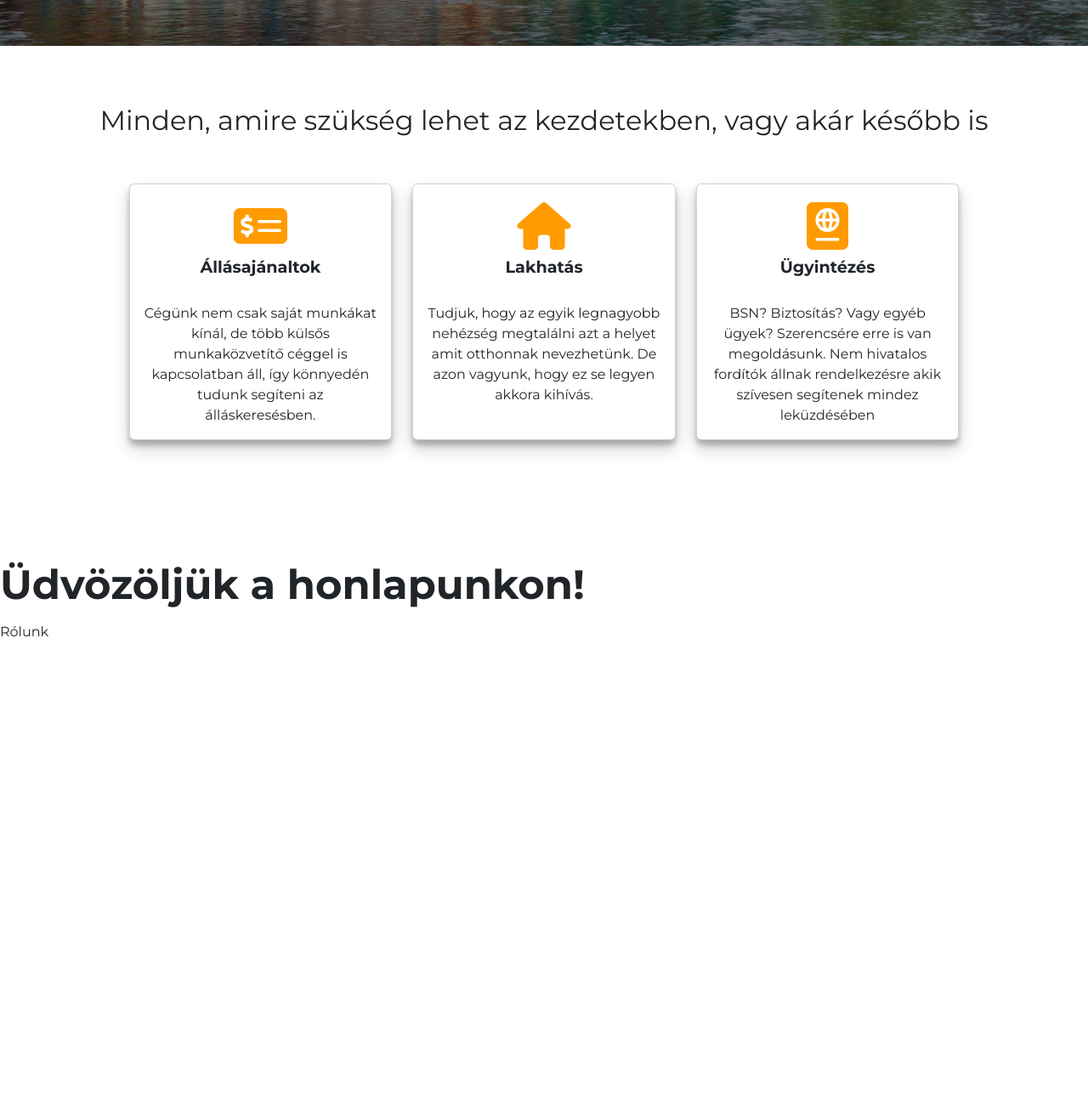
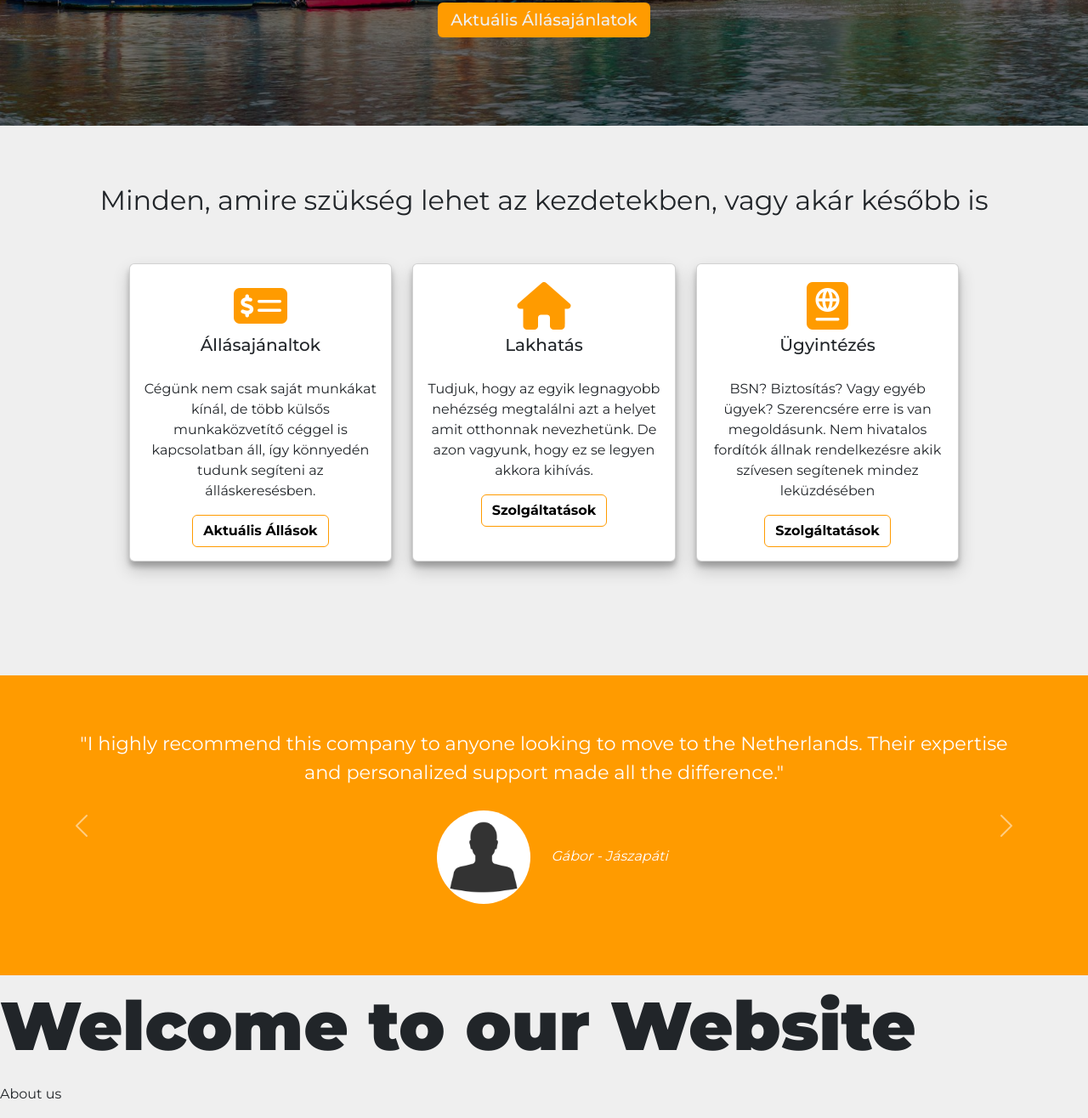
Before and after one commit to SzaboDeGergo/FintechJobs, a plain HTML site: page index.html in a window 1280 px wide. Shown: the part 514-1830 px from the top of the page at 85% size. Before the commit the page ends 1286 px from the top, so only its background shows below. Drawn offline with nearby package versions, Linux system fonts and the light colour scheme.

Commit message:
continue. carousel

```diff
--- a/css/style.css
+++ b/css/style.css
@@ -2,6 +2,7 @@ body {
     margin: 0;
     padding: 0;
     font-family: 'Montserrat', sans-serif;
+    background-color: #efefef;
 }
 
 
@@ -14,8 +15,8 @@ header {
 }
 
 h1 {
-    font-size: 3rem;
-    font-weight: 700;
+    font-size: 5rem;
+    font-weight: 900;
     line-height: 1.5;
 }
 
@@ -32,8 +33,12 @@ h3 {
 
 h4 {
     line-height: 1.5;
-    font-size: 1.2rem;
-    font-weight: 600;
+    font-size: 1.4rem;
+    font-weight: 400;
+}
+
+p {
+    font-size: 16px;
 }
 
 .navbar-brand {
@@ -75,11 +80,14 @@ h4 {
 }
 
 
-.button {
+.header-button {
     margin: 40px;
     width: 250px;
     font-size: 1.2rem;
     font-weight: 500;
+    background-color: #FF9B00;
+    color: #efefef;
+    border: none;
 }
 
 
@@ -106,6 +114,31 @@ h4 {
 
 .card-title {
     padding-bottom: 20px;
+}
+
+.card-button {
+    border: 1px solid #FF9B00;
+    background-color: white;
+    font-weight: 600;
+}
+
+.card-button:hover {
+    background-color: #FF9B00;
+    color: white;
+}
+
+#testimonials {
+    text-align: center;
+    background-color: #FF9B00;
+    color: #fff;
+}
+
+
+
+.testimonial-image {
+    width: 10%;
+    border-radius: 100%;
+    margin: 20px;
 }
 
 
--- a/index.html
+++ b/index.html
@@ -16,7 +16,7 @@
         integrity="sha384-GLhlTQ8iRABdZLl6O3oVMWSktQOp6b7In1Zl3/Jr59b6EGGoI1aFkw7cmDA6j6gD" crossorigin="anonymous">
     <!-- CSS -->
     <link rel="stylesheet" href="css/style.css">
-    <title>fintechlabs. | Hollandia másképp</title>
+    <title data-translate="logo"></title>
 
 </head>
 
@@ -30,7 +30,7 @@
         <div class="collapse navbar-collapse" id="navbarTogglerDemo01">
             <ul class="navbar-nav ms-auto">
                 <li class="nav-item">
-                    <a href="#" class="nav-link">Kezdőlap</a>
+                    <a href="#" class="nav-link" data-translate="home"></a>
                 </li>
                 <li class="nav-item">
                     <a href="#" class="nav-link">Szolgáltatások</a>
@@ -55,7 +55,7 @@
         <h1>Hollandiai<br>Álláslehetőségek <span class="auto-type"></span></h1>
         <h2>Teljeskörűen, egy nyugodtabb élet reményében</h2>
         <div class="header-buttons text-center">
-            <button class="btn btn-light button">Akutális Állásajánlatok</button>
+            <button class="btn btn-light header-button">Aktuális Állásajánlatok</button>
         </div>
     </div>
 </header>
@@ -69,10 +69,11 @@
             <div class="card h-100">
                 <div class="card-body text-center">
                     <i class="fa-solid fa-money-check-dollar about-us-fa"></i>
-                    <h4 class="card-title text-center">Állásajánaltok</h4>
+                    <h5 class="card-title text-center">Állásajánaltok</h5>
                     <p class="card-text">Cégünk nem csak saját munkákat kínál, de több külsős munkaközvetítő céggel is
                         kapcsolatban áll, így
                         könnyedén tudunk segíteni az álláskeresésben.</p>
+                    <button class="card-button btn-light btn">Aktuális Állások</button>
                 </div>
             </div>
         </div>
@@ -80,10 +81,11 @@
             <div class="card h-100">
                 <div class="card-body text-center">
                     <i class="fa-solid fa-house about-us-fa m"></i>
-                    <h4 class="card-title text-center">Lakhatás</h4>
+                    <h5 class="card-title text-center">Lakhatás</h5>
                     <p class="card-text tex">Tudjuk, hogy az egyik legnagyobb nehézség megtalálni azt a helyet amit
                         otthonnak nevezhetünk. De azon
                         vagyunk, hogy ez se legyen akkora kihívás.</p>
+                    <button class="card-button btn-light btn">Szolgáltatások</button>
                 </div>
             </div>
         </div>
@@ -91,37 +93,62 @@
             <div class="card h-100">
                 <div class="card-body text-center">
                     <i class="fa-solid fa-passport about-us-fa"></i>
-                    <h4 class="card-title text-center">Ügyintézés</h4>
+                    <h5 class="card-title text-center">Ügyintézés</h5>
                     <p class="card-text">BSN? Biztosítás? Vagy egyéb ügyek? Szerencsére erre is van megoldásunk. Nem
                         hivatalos fordítók állnak rendelkezésre akik szívesen segítenek mindez leküzdésében</p>
+                    <button class="card-button btn-light btn">Szolgáltatások</button>
                 </div>
             </div>
         </div>
     </div>
+</section>
 
-
-
-
-    <!-- <div class="row text-center">
-        <div class="col-sm-3 about-us-box">
-            <i class="fa-solid fa-money-check-dollar about-us-fa"></i>
-            <h4>Álláslehetőségek</h4>
-            <p>Cégünk nem csak saját munkákat kínál, de több külsős munkaközvetítő céggel is kapcsolatban áll, így
-                könnyedén tudunk segíteni az álláskeresésben</p>
+<section id="testimonials">
+    <div id="carouselExample" class="carousel slide" data-bs-ride="true">
+        <div class="container-fluid">
+            <div class="carousel-inner h-100">
+                <div class="carousel-item active">
+                    <h4>"I highly recommend this company to anyone looking to move to the Netherlands. Their expertise
+                        and personalized support made all the difference."
+                    </h4>
+                    <img class="testimonial-image" src="images/carousel/istockphoto-870832662-612x612.jpg" alt="image">
+                    <em>Gábor - Jászapáti</em>
+                </div>
+                <div class=" carousel-item">
+                    <h4 class="testimonial-text">"This company provided me with essential support and guidance with my
+                        official business matters in the Netherlands, from setting up my company to obtaining necessary
+                        licenses and permits."</h4>
+                    <img class="testimonial-image" src="images/carousel/istockphoto-870832662-612x612.jpg"
+                        alt="lady-profile">
+                    <em>Beverly, Illinois</em>
+                </div>
+                <div class=" carousel-item">
+                    <h4 class="testimonial-text">"I never thought it would be possible for me to work and live in the
+                        Netherlands, but this company made it happen. Their guidance and expertise were crucial in
+                        making my dreams a reality."</h4>
+                    <img class="testimonial-image" src="images/carousel/istockphoto-870832662-612x612.jpg"
+                        alt="lady-profile">
+                    <em>Beverly, Illinois</em>
+                </div>
+                <div class=" carousel-item">
+                    <h4 class="testimonial-text">"Thanks to this company's legal expertise, I was able to successfully
+                        navigate the Dutch immigration system and obtain the necessary permits to live and work in the
+                        Netherlands."</h4>
+                    <img class="testimonial-image" src="images/carousel/istockphoto-870832662-612x612.jpg"
+                        alt="lady-profile">
+                    <em>Beverly, Illinois</em>
+                </div>
+            </div>
         </div>
-        <div class="col-sm-3 about-us-box">
-            <i class="fa-solid fa-house about-us-fa"></i>
-            <h4>Lakhatás</h4>
-            <p>Tudjuk, hogy az egyik legnagyobb nehézség megtalálni azt a helyet amit otthonnak nevezhetünk. De azon
-                vagyunk, hogy ez se legyen akkora kihívás</p>
-        </div>
-        <div class="col-sm-3 about-us-box">
-            <i class="fa-solid fa-passport about-us-fa"></i>
-            <h4>Ügyintézés</h4>
-            <p>BSN? Biztosítás? Vagy egyéb ügyek? Szerencsére erre is van megoldásunk. Nem hivatalos fordítók állnak
-                rendelkezésre akik szívesen segítenek mindez leküzdésében</p>
-        </div>
-    </div> -->
+        <button class="carousel-control-prev" type="button" data-bs-target="#carouselExample" data-bs-slide="prev">
+            <span class="carousel-control-prev-icon" aria-hidden="true"></span>
+            <span class="visually-hidden">Previous</span>
+        </button>
+        <button class="carousel-control-next" type="button" data-bs-target="#carouselExample" data-bs-slide="next">
+            <span class="carousel-control-next-icon" aria-hidden="true"></span>
+            <span class="visually-hidden">Next</span>
+        </button>
+    </div>
 
 </section>
 
--- a/translations/en.json
+++ b/translations/en.json
@@ -1,5 +1,4 @@
 {
-    "welcome": "Welcome to our website!",
-    "about": "About us",
-    "homepage": "Homepage"
+    "logo": "fintechlabs. | Hollandia másképp",
+    "home": "Homepage"
 }
--- a/translations/hu.json
+++ b/translations/hu.json
@@ -1,5 +1,4 @@
 {
-    "welcome": "Üdvözöljük a honlapunkon!",
-    "about": "Rólunk",
-    "homepage": "Kezdőlap"
+    "logo": "fintechlabs. | Hollandia másképp",
+    "home": "Kezdőlap"
 }
--- a/translations/nl.json
+++ b/translations/nl.json
@@ -1,5 +1,4 @@
 {
-    "welcome": "Welkom op onze website!",
-    "about": "Over ons",
-    "homepage": "Startpagina"
+    "logo": "fintechlabs. | Nederland másképp",
+    "home": "Homepagina"
 }
```
Also changed, not shown: images/carousel/gabor.png (added), images/carousel/istockphoto-870832662-612x612.jpg (added), images/carousel/peter.png (added).
